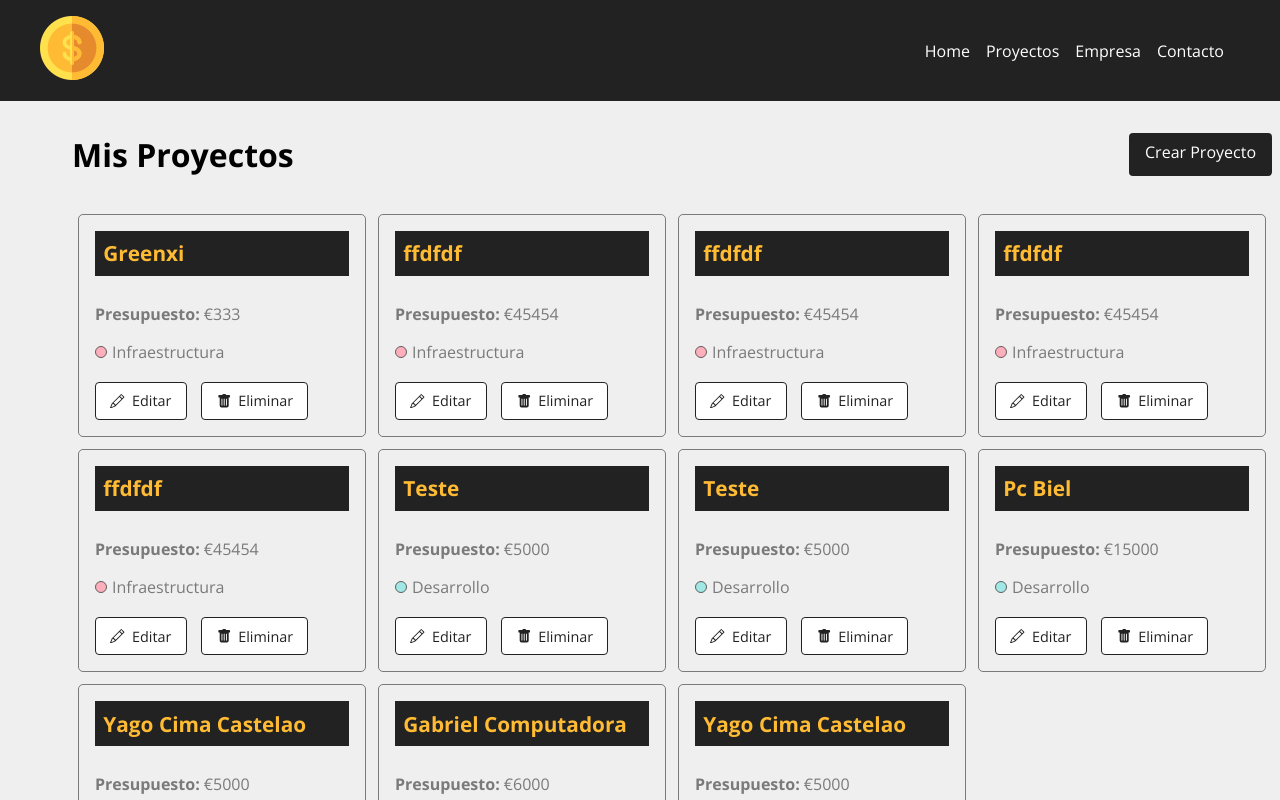
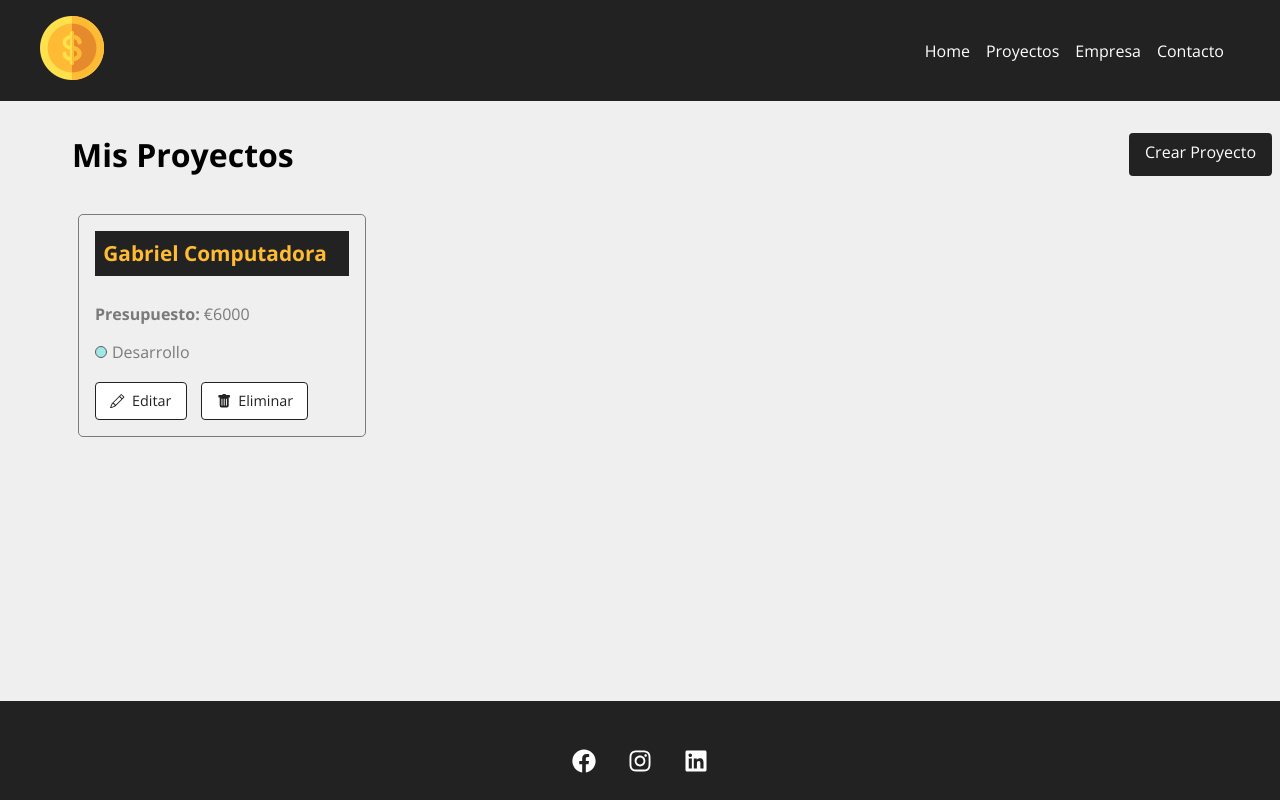
Before and after one commit to YagoCastelao/Proyecto-Costs, a React (Vite) app in the folder costs/: page /projects in a window 1280 px wide. Shown: the top 800 px of the page. Built offline with nearby package versions, Linux system fonts and the light colour scheme; data requests are answered from the project's data file.

Commit message:
creado la Function Eliminar Proyecto

```diff
--- a/costs/db.json
+++ b/costs/db.json
@@ -1,104 +1,5 @@
 {
   "projects": [
-    {
-      "id": "49f7",
-      "category": {
-        "id": "1",
-        "name": "Infraestructura"
-      },
-      "budget": "333",
-      "name": "Greenxi",
-      "cost": 0,
-      "services": []
-    },
-    {
-      "id": "551e",
-      "category": {
-        "id": "1",
-        "name": "Infraestructura"
-      },
-      "budget": "45454",
-      "name": "ffdfdf",
-      "cost": 0,
-      "services": []
-    },
-    {
-      "id": "5208",
-      "category": {
-        "id": "1",
-        "name": "Infraestructura"
-      },
-      "budget": "45454",
-      "name": "ffdfdf",
-      "cost": 0,
-      "services": []
-    },
-    {
-      "id": "56c5",
-      "category": {
-        "id": "1",
-        "name": "Infraestructura"
-      },
-      "budget": "45454",
-      "name": "ffdfdf",
-      "cost": 0,
-      "services": []
-    },
-    {
-      "id": "ae69",
-      "category": {
-        "id": "1",
-        "name": "Infraestructura"
-      },
-      "budget": "45454",
-      "name": "ffdfdf",
-      "cost": 0,
-      "services": []
-    },
-    {
-      "id": "df89",
-      "name": "Teste",
-      "budget": "5000",
-      "category": {
-        "id": "2",
-        "name": "Desarrollo"
-      },
-      "cost": 0,
-      "services": []
-    },
-    {
-      "id": "ffea",
-      "name": "Teste",
-      "budget": "5000",
-      "category": {
-        "id": "2",
-        "name": "Desarrollo"
-      },
-      "cost": 0,
-      "services": []
-    },
-    {
-      "id": "e88b",
-      "name": "Pc Biel",
-      "budget": "15000",
-      "category": {
-        "id": "2",
-        "name": "Desarrollo"
-      },
-      "cost": 0,
-      "services": []
-    },
-    {
-      "id": "f80e",
-      "name": "Yago Cima Castelao",
-      "budget": "5000",
-      "category": {
-        "id": "1",
-        "name": "Infraestructura"
-      },
-      "cost": 0,
-      "services": []
-    },
     {
       "id": "27e9",
       "name": "Gabriel Computadora",
@@ -106,17 +7,6 @@
       "category": {
         "id": "2",
         "name": "Desarrollo"
-      },
-      "cost": 0,
-      "services": []
-    },
-    {
-      "id": "d680",
-      "name": "Yago Cima Castelao",
-      "budget": "5000",
-      "category": {
-        "id": "1",
-        "name": "Infraestructura"
       },
       "cost": 0,
       "services": []
--- a/costs/src/components/pages/Projects.jsx
+++ b/costs/src/components/pages/Projects.jsx
@@ -11,7 +11,8 @@
 
 function Projects() {
   const [projects, setProjects] = useState([]);
-  const [removeLoading, setRemoveLoading] = useState(false)
+  const [removeLoading, setRemoveLoading] = useState(false);
+  const [projectMessage, setProjectMessage] = useState("");
 
   const location = useLocation();
   let message = "";
@@ -33,8 +34,23 @@
           setRemoveLoading(true);
         })
         .catch((err) => concole.log(err));
-    }, 500)
+    }, 500);
   }, []);
+
+  function removeProject(id) {
+    fetch(`http://localhost:5000/projects/${id}`, {
+      method: "DELETE",
+      headers: {
+        "Content-Type": "application/json",
+      },
+    })
+      .then((resp) => resp.json())
+      .then((data) => {
+        setProjects(projects.filter((project) => project.id !== id));
+        setProjectMessage("¡Proyecto eliminado exitosamente!");
+      })
+      .catch((err) => console.log(err));
+  }
 
   return (
     <div className={styles.project_container}>
@@ -43,6 +59,7 @@
         <LinkButton to="NewProject" text="Crear Proyecto" />
       </div>
       {message && <Message type="success" msg={message} />}
+      {projectMessage && <Message type="success" msg={projectMessage} />}
       <Container customClass="start">
         {projects.length > 0 &&
           projects.map((project) => (
@@ -52,6 +69,7 @@
               budget={project.budget}
               category={project.category.name}
               key={project.id}
+              handleRemove={removeProject}
             />
           ))}
         {!removeLoading && <Loading />}
--- a/costs/src/components/project/ProjectCard.jsx
+++ b/costs/src/components/project/ProjectCard.jsx
@@ -4,6 +4,12 @@
 import { BsPencil, BsFillTrashFill } from "react-icons/bs";
 
 function ProjectCard({ id, name, budget, category, handleRemove }) {
+
+  const remove = (e) => {
+    e.preventDefault()
+    handleRemove(id)
+  }
+
   return (
     <div className={styles.project_card}>
       <h4>{name}</h4>
@@ -17,7 +23,7 @@
         <Link to="/">
            <BsPencil /> Editar
         </Link>
-        <button>
+        <button onClick={remove}>
             <BsFillTrashFill /> Eliminar
         </button>
       </div>
```
